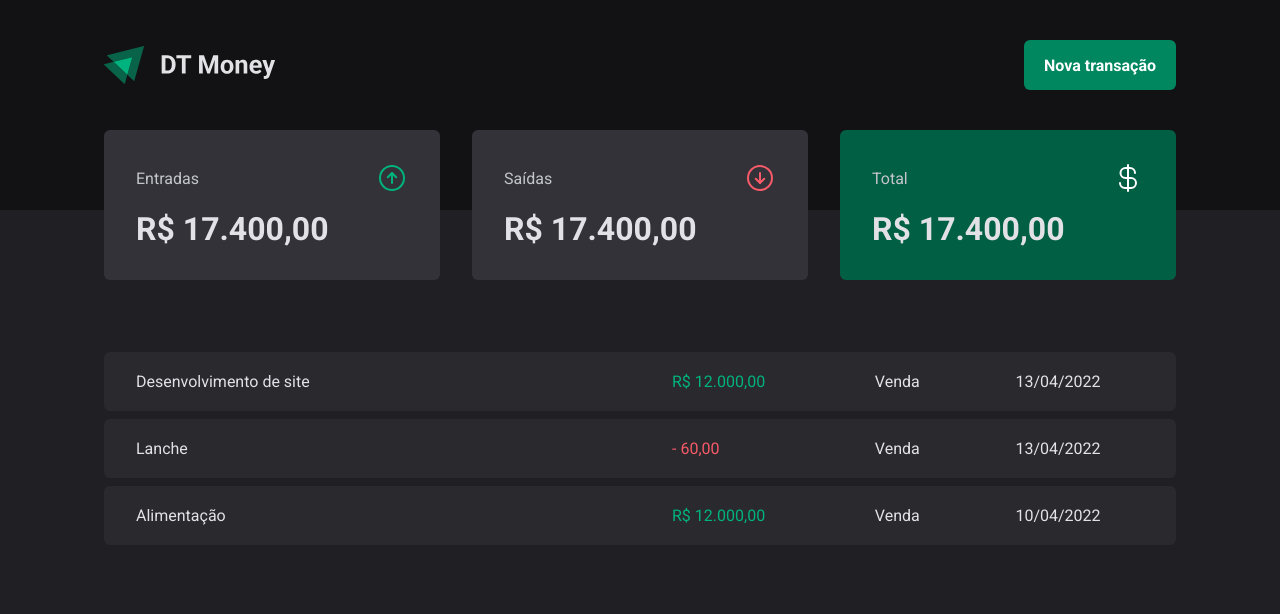
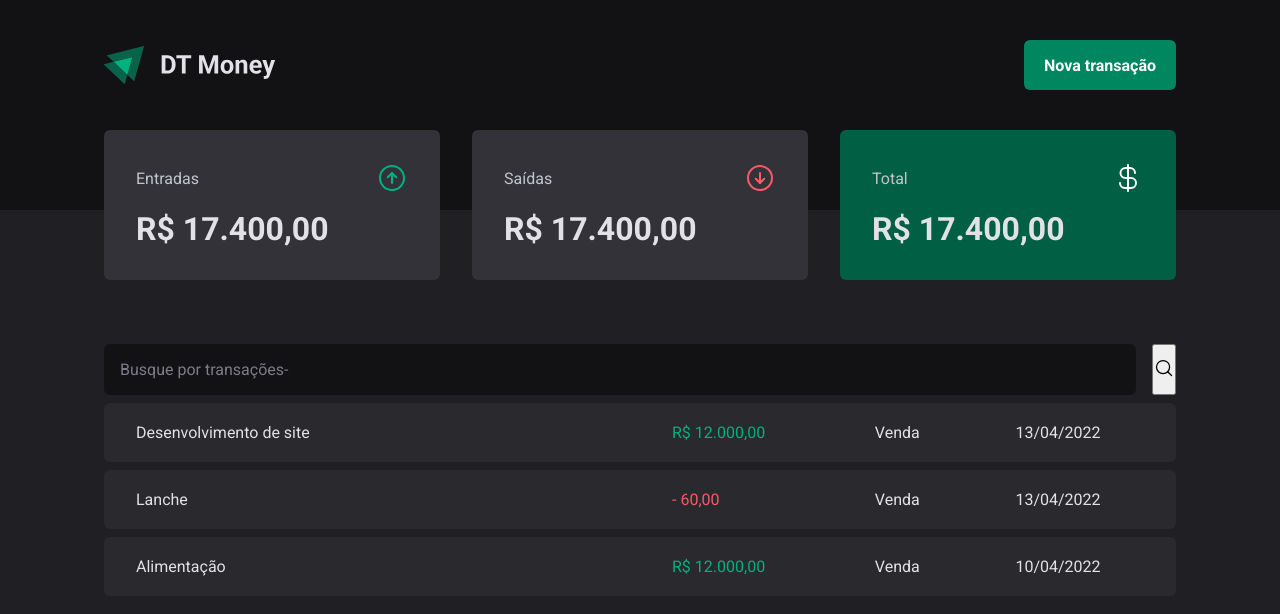
Before and after one commit to yujiarima17/dt-money, a React (Vite) app: page / in a window 1280 px wide. Shown: the top 614 px of the page. Built offline with nearby package versions, Linux system fonts and the light colour scheme.

Commit message:
transaction modal form

```diff
--- a/package.json
+++ b/package.json
@@ -10,6 +10,8 @@
     "preview": "vite preview"
   },
   "dependencies": {
+    "@radix-ui/react-dialog": "^1.0.5",
+    "@radix-ui/react-radio-group": "^1.1.3",
     "@types/styled-components": "^5.1.30",
     "phosphor-react": "^1.4.1",
     "react": "^18.2.0",
--- a/src/components/Header/index.tsx
+++ b/src/components/Header/index.tsx
@@ -1,12 +1,20 @@
 
 import logoImg from '../../assets/logo.svg'
 import { HeaderContainer, HeaderContent, NewTransactionButton } from './styles'
+import { NewTransactionModal } from '../NewTransactionModal'
+import * as Dialog from '@radix-ui/react-dialog';
 export function Header(){
     return(
         <HeaderContainer>
             <HeaderContent>
                 <img src={logoImg} alt="" />
-                <NewTransactionButton>Nova transação</NewTransactionButton>
+                <Dialog.Root>
+                 <Dialog.Trigger asChild>
+                      <NewTransactionButton>Nova transação</NewTransactionButton>
+                 </Dialog.Trigger>
+                 <NewTransactionModal/>
+                </Dialog.Root>
+
             </HeaderContent>
         </HeaderContainer>
     )
--- /dev/null
+++ b/src/pages/Transactions/components/SearchForm/index.tsx
@@ -0,0 +1,13 @@
+import { MagnifyingGlass } from "phosphor-react";
+import { SearchFormContainer } from "./styles";
+
+export function SearchForm(){
+    return(
+       <SearchFormContainer>
+        <input type="text" placeholder="Busque por transações-" />
+        <button>
+            <MagnifyingGlass size={20}></MagnifyingGlass>
+        </button>
+       </SearchFormContainer>
+    )
+}
--- /dev/null
+++ b/src/pages/Transactions/components/SearchForm/styles.ts
@@ -0,0 +1,36 @@
+import { styled } from "styled-components";
+
+export const SearchFormContainer = styled.form`
+ display:flex;
+ gap: 1rem;
+ input{
+    flex: 1;
+    border-radius: 6px;
+    border: 0;
+    background:${props=>props.theme['gray-900']};
+    color: ${props=>props.theme['gray-300']};
+    padding: 1rem;
+
+    &::placeholder{
+        color: ${props=>props.theme['gray-500']};
+    }
+button{
+    display: flex;
+    align-items: center;
+    gap: 0.75rem;
+    border: 0;
+    padding: 1rem;
+    background: transparent;
+    border: 1px solid ${props=>props.theme['green-300']};
+    color: ${props=>props.theme['green-300']};
+    font-weight: bold;
+    border-radius: 6px;
+    &:hover{
+        background: ${props=>props.theme['green-500']};
+        border-color: ${props=>props.theme['green-500']};
+        background-color: 0.2s  , color -.2s, border-color 0.2s;
+    }
+    }
+
+ }
+ `
--- a/src/pages/Transactions/index.tsx
+++ b/src/pages/Transactions/index.tsx
@@ -1,13 +1,16 @@
 import { Header } from "../../components/Header";
 import { Summary } from "../../components/Summary";
+import { SearchForm } from "./components/SearchForm";
 import { PriceHighlight, TransactionsContainer, TransactionsTable } from "./styles";
 
 export function Transactions(){
+
     return(
         <div>
             <Header/>
             <Summary/>
          <TransactionsContainer>
+            <SearchForm/>
             <TransactionsTable>
                 <tbody>
                     <tr>
```
Also changed, not shown: 1 other file (tests, documents, lock files or other folders).
